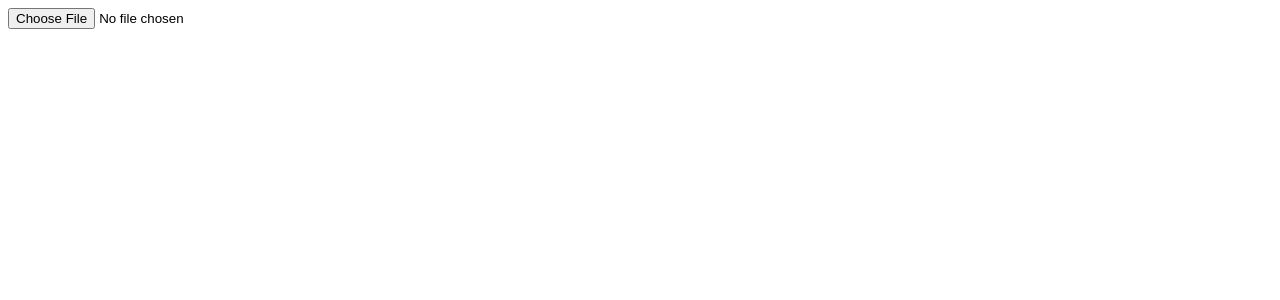
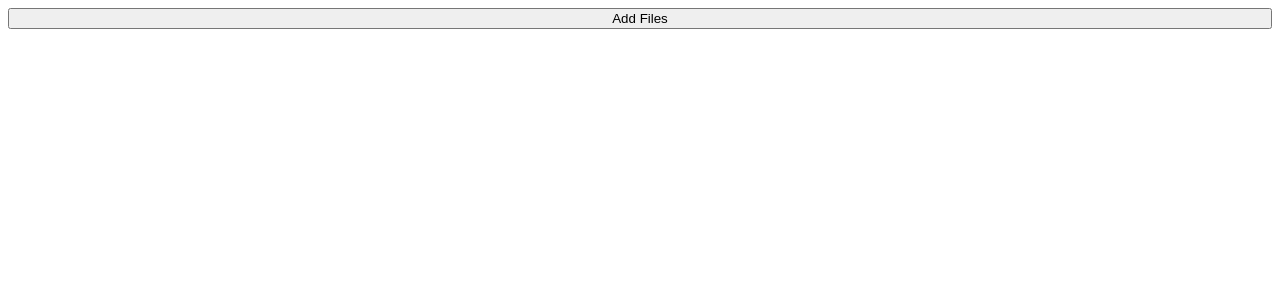
Before and after one commit to mwmccarthy/smc2sfc2, a React app: page / in a window 1280 px wide. Shown: the top 300 px of the page. Built offline with nearby package versions, Linux system fonts and the light colour scheme; the HTML template or start-up script is replaced by a standard one.

Commit message:
Add SNESROM lib

```diff
--- a/static/src/components/App.tsx
+++ b/static/src/components/App.tsx
@@ -1,9 +1,10 @@
 import * as React from "react";
 import { FileField } from "./FileField";
+import { SNESROM } from "../libraries/SNESROM";
 
-export interface AppProps {};
+export interface AppProps { };
 export interface AppState {
-    roms: File[]
+    roms: SNESROM[]
 };
 
 export class App extends React.Component<AppProps, AppState> {
@@ -14,19 +15,28 @@ export class App extends React.Component<AppProps, AppState> {
         };
     }
 
-    handleFileChange(e: React.FormEvent<HTMLInputElement>) {
-        const roms = this.state.roms.slice();
-        const rom = e.currentTarget.files[0];
+    handleFileChange(e: React.FormEvent<HTMLInputElement>): void {
+        const currentRoms: SNESROM[] = this.state.roms.slice();
+        const currentNames: string[] = currentRoms.map(r => r.name);
+        const newRoms: File[] = Array.from(e.currentTarget.files);
+
+        for (const rom of newRoms)
+            if (currentNames.indexOf(rom.name) < 0)
+                currentRoms.push(new SNESROM(rom));
+
         this.setState({
-            roms: roms.concat(rom)
-        })
-        return;
+            roms: currentRoms
+        });
     }
 
     render() {
-        const roms = this.state.roms.map((rom) => {
+        const romsList: JSX.Element[] = this.state.roms.map((rom) => {
             return (
-                <li>{rom.name}</li>
+                <li>
+                    <p>{rom.name}</p>
+                    <p>{rom.title}</p>
+                    <p>{rom.headerSize}</p>
+                </li>
             );
         });
 
@@ -37,30 +47,8 @@ export class App extends React.Component<AppProps, AppState> {
                         return this.handleFileChange(e)
                     }}
                 />
-                <ol>{roms}</ol>
+                <ol>{romsList}</ol>
             </div>
         );
     }
 }
-
-// const form: HTMLElement = document.getElementById("convert-form");
-
-// form.addEventListener("submit", function(event: Event): void {
-
-//     event.preventDefault();
-
-//     const rom: File = this['file-field'].files[0];
-//     const reader: FileReader = new FileReader();
-
-//     this['file-field'].value = "";
-
-//     reader.addEventListener("load", function(): void {
-//         const buffer: ArrayBuffer = this.result;
-//         console.log('Do some stuff.');
-//         // Do some stuff.
-//     });
-
-//     if (rom instanceof File) {
-//         reader.readAsArrayBuffer(rom);
-//     }
-// });
--- a/static/src/components/FileField.tsx
+++ b/static/src/components/FileField.tsx
@@ -5,11 +5,34 @@ export interface FileFieldProps {
 };
 
 export function FileField(props: FileFieldProps) {
+    const styles = {
+        div: {
+            position: "relative"
+        },
+        file: {
+            position: "absolute",
+            zIndex: 2,
+            opacity: 0,
+            width: "100%"
+        },
+        button: {
+            position: "relative",
+            width: "100%"
+        }
+    };
+
     return (
-        <input
-            className="file-field"
-            type="file"
-            onChange={(e) => props.onChange(e)}
-        />
+        <div className="file-field">
+            <input
+                type="file"
+                accept=".smc, .sfc"
+                onChange={(e) => props.onChange(e)}
+                style={styles.file}
+                multiple
+            />
+            <button style={styles.button}>
+                Add Files
+            </button>
+        </div>
     );
 }
--- /dev/null
+++ b/static/src/libraries/SNESROM.ts
@@ -0,0 +1,66 @@
+export class SNESROM {
+    name: string;
+    size: number;
+    headerSize: number;
+    malformed: boolean;
+    hiROM: boolean;
+    title: string;
+
+    constructor(file: File) {
+        this.name = file.name;
+        this.size = file.size;
+        this.headerSize = this.size % SNESROM.MIN_FILE_SIZE;
+
+        if (this.tooBig() || this.tooSmall() || !this.justRight()) {
+            this.malformed = true;
+            return;
+        }
+
+        const reader: FileReader = new FileReader();
+
+        reader.addEventListener("load", () => {
+            const buffer: ArrayBuffer = reader.result;
+            const dump: Uint8Array = new Uint8Array(buffer);
+            const indices: { [index: string]: number } = {
+                title: 0xFC0,
+                makeup: 0xFD5,
+                type: 0xFD6,
+                ROMSize: 0xFD7,
+                SRAMSize: 0xFD8,
+                country: 0xFD9,
+                license: 0xFDA,
+                version: 0xFDB,
+                checksumComplement: 0xFDC,
+                checksum: 0xFDE
+            };
+
+            //this.hiROM = Boolean(dump[this.headerSize + 0xF] & 1);
+
+            for (const key in indices) {
+                indices[key] += this.hiROM ? 0xF000 : 0x7000;
+            }
+
+            this.title = String.fromCharCode(
+                ...dump.slice(indices["title"], indices["title"] + 21)
+            );
+        });
+
+        reader.readAsArrayBuffer(file);
+    }
+
+    static get MAX_FILE_SIZE(): number { return 0x600000; }
+    static get MIN_FILE_SIZE(): number { return 0x40000; }
+    static get SMC_HEADER_SIZE(): number { return 0x200; }
+
+    tooBig(): boolean {
+        return this.size > SNESROM.MAX_FILE_SIZE + SNESROM.SMC_HEADER_SIZE;
+    }
+
+    tooSmall(): boolean {
+        return this.size < SNESROM.MIN_FILE_SIZE;
+    }
+
+    justRight(): boolean {
+        return !this.headerSize || this.headerSize == SNESROM.SMC_HEADER_SIZE;
+    }
+}
--- a/tsconfig.json
+++ b/tsconfig.json
@@ -4,7 +4,7 @@
         "sourceMap": true,
         "noImplicitAny": true,
         "module": "commonjs",
-        "target": "es5",
+        "target": "es6",
         "jsx": "react"
     },
     "include": [
```
